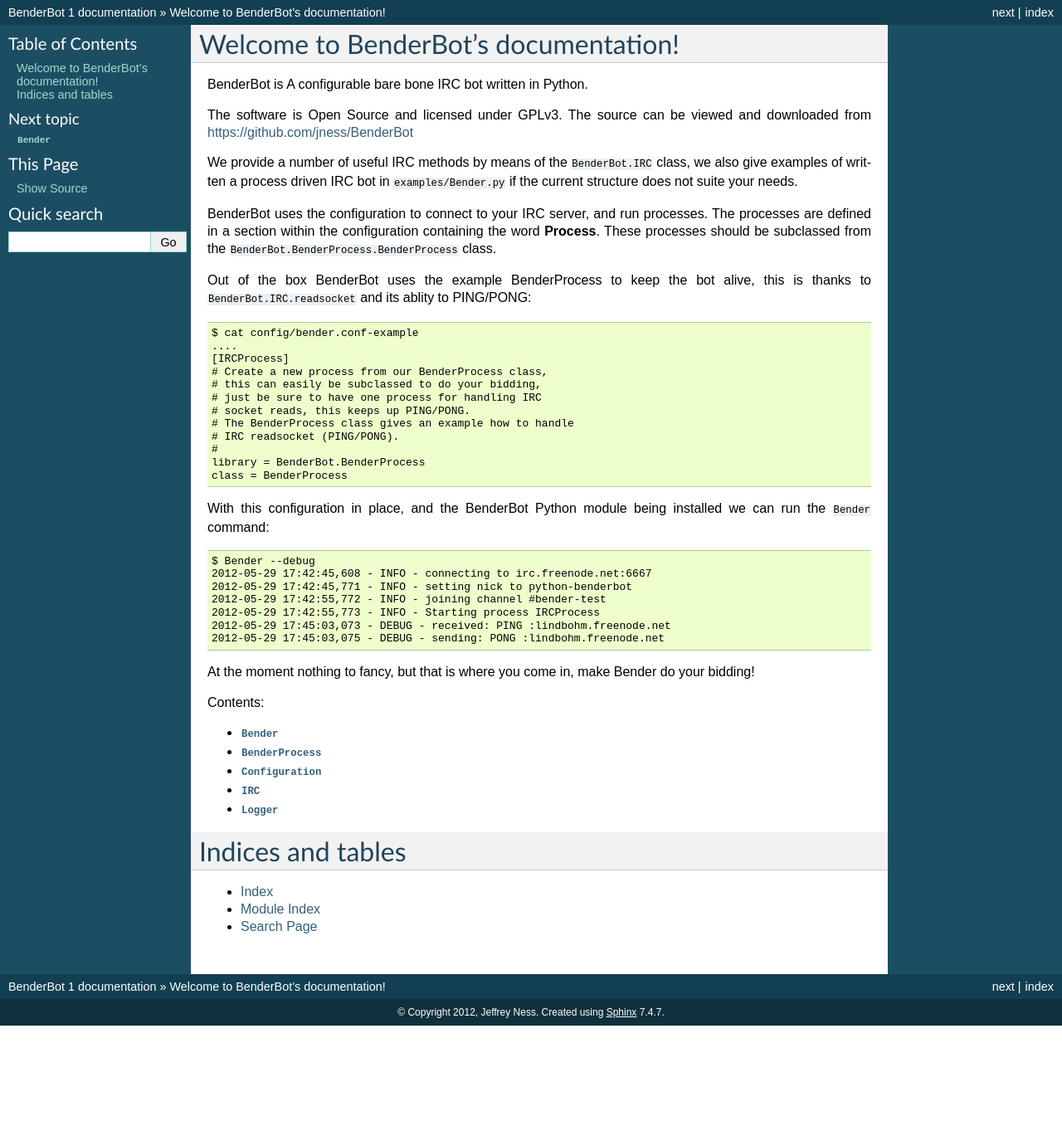
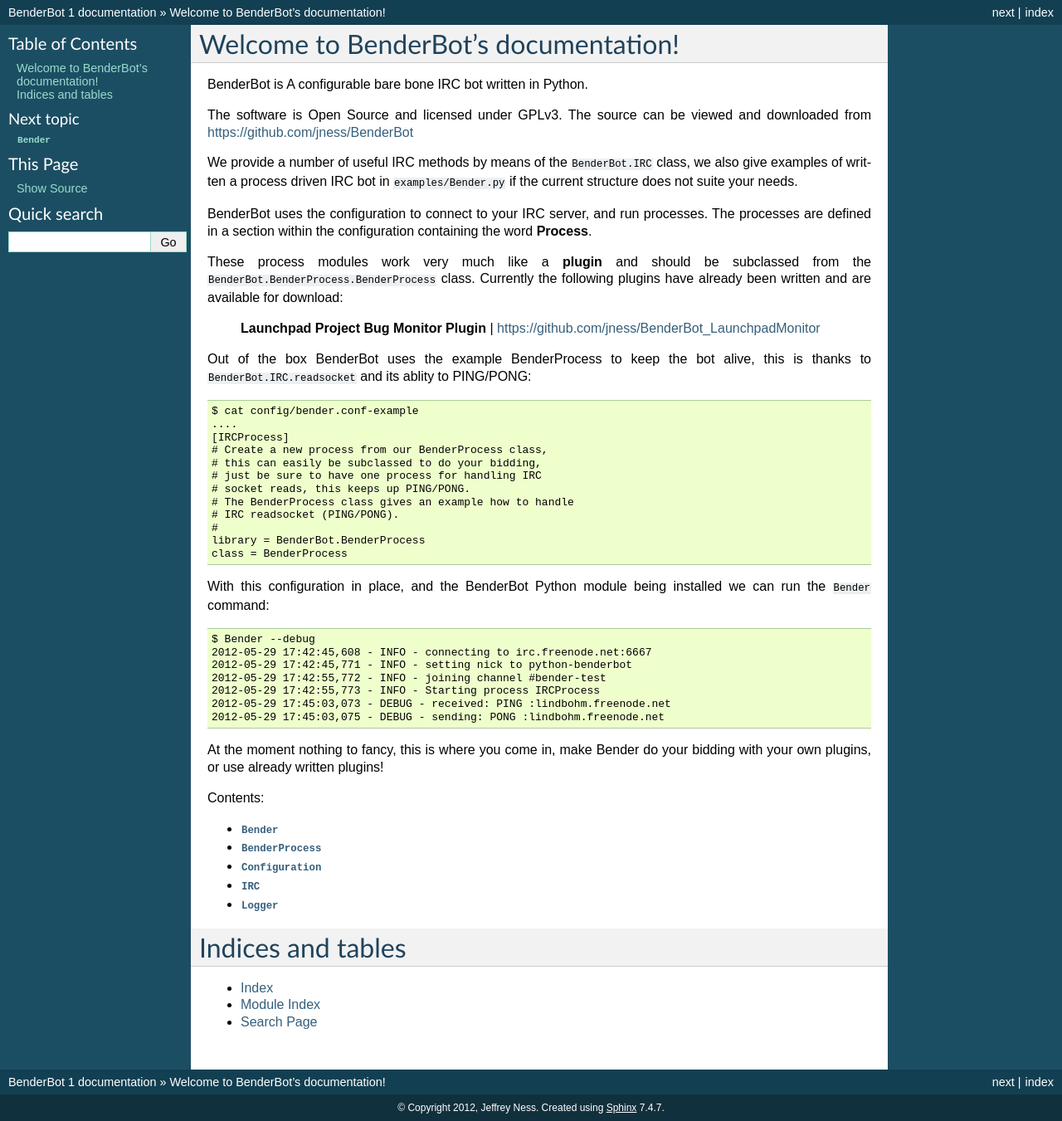
Before and after one commit to jness/BenderBot, a Sphinx documentation site: the page built from doc/index.rst, in a window 1280 px wide. Shown: the whole page at 83% size. Built offline with Sphinx 7.4.7, drawn with Linux system fonts in a browser that asks for light colours; before the commit the page ends 1236 px from its top, so only the background shows below that.

Commit message:
documentation update

```diff
--- a/doc/index.rst
+++ b/doc/index.rst
@@ -17,8 +17,14 @@
 
 BenderBot uses the configuration to connect to your IRC server, and run processes.
 The processes are defined in a section within the configuration containing the word
-**Process**. These processes should be subclassed from the
-``BenderBot.BenderProcess.BenderProcess`` class.
+**Process**.
+
+These process modules work very much like a **plugin** and should be subclassed from the
+``BenderBot.BenderProcess.BenderProcess`` class. Currently the following plugins
+have already been written and are available for download:
+
+  **Launchpad Project Bug Monitor Plugin** | https://github.com/jness/BenderBot_LaunchpadMonitor
+
 
 Out of the box BenderBot uses the example BenderProcess to keep the bot alive,
 this is thanks to ``BenderBot.IRC.readsocket`` and its ablity to PING/PONG::
@@ -47,8 +53,8 @@
     2012-05-29 17:45:03,073 - DEBUG - received: PING :lindbohm.freenode.net
     2012-05-29 17:45:03,075 - DEBUG - sending: PONG :lindbohm.freenode.net
 
-At the moment nothing to fancy, but that is where you come in, make Bender
-do your bidding!
+At the moment nothing to fancy, this is where you come in, make Bender
+do your bidding with your own plugins, or use already written plugins!
 
 Contents:
 
```
